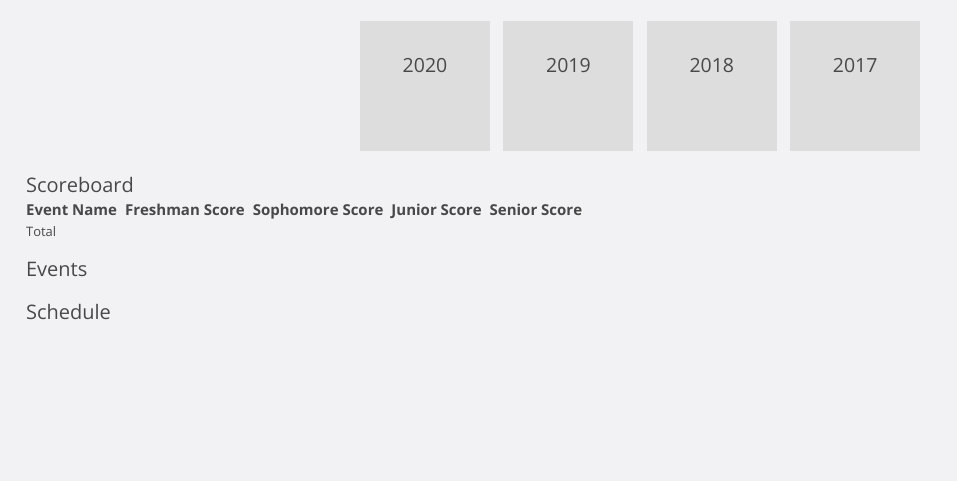
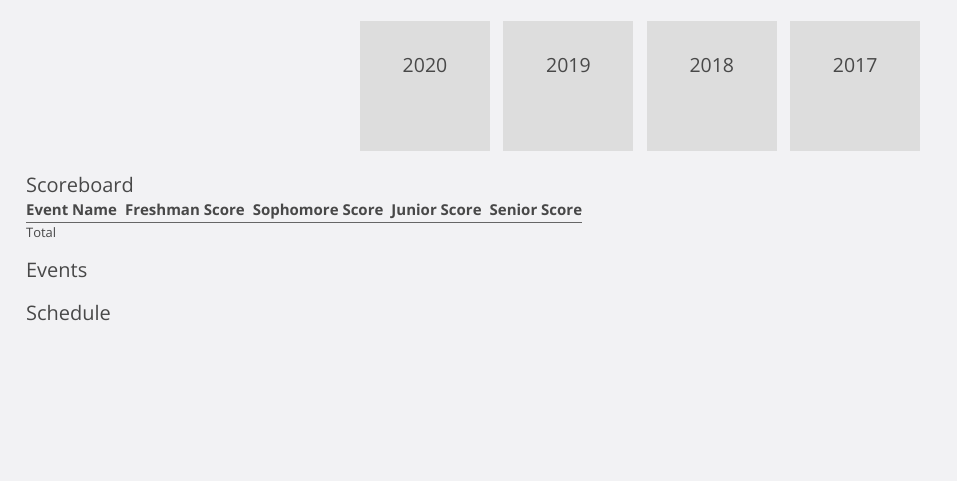
Before and after one commit to tjcsl/homecoming, a Django app: template hocoapp/templates/home.html in a window 1280 px wide. Shown: the part 40-521 px from the top of the page, without its empty margins (0-957 px from the left). Run offline with Django 3.2, Linux system fonts and the light colour scheme; the template is opened without the code that fills it, so the values that code supplies are empty; some libraries are stand-ins or nearby versions.

Commit message:
line between total

```diff
--- a/hocoapp/static/css/home.css
+++ b/hocoapp/static/css/home.css
@@ -24,6 +24,10 @@
 .scoreboard {
 }
 
+.scoreboard .total {
+    border-top:1px solid #666;
+}
+
 .overview {
     text-align: center;
 }
```
